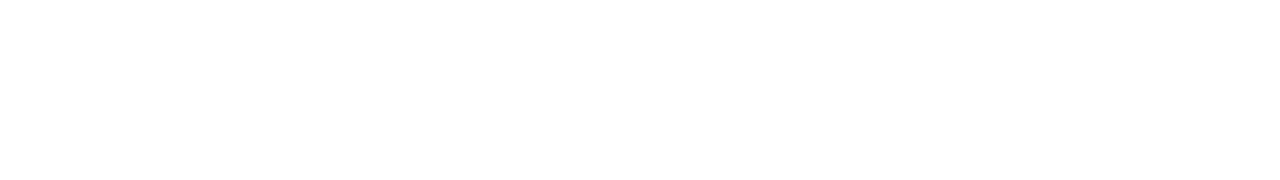
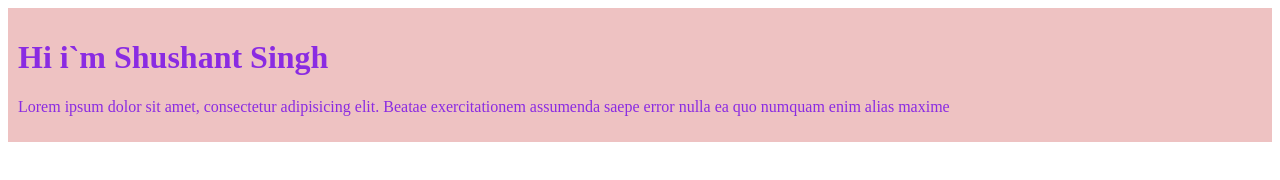
Before and after one commit to mdakibfaisal/sushant-git, a plain HTML site: page index.html in a window 1280 px wide. Drawn offline with Linux system fonts and the light colour scheme.

Commit message:
added the first blog

```diff
--- a/index.html
+++ b/index.html
@@ -4,8 +4,13 @@
     <meta charset="UTF-8">
     <meta name="viewport" content="width=device-width, initial-scale=1.0">
     <title>Sushant Website </title>
+    <link rel="stylesheet" href="style.css/blog.css">
 </head>
 <body>
+    <div>
+        <h1>Hi i`m Shushant Singh</h1>
+        <p>Lorem ipsum dolor sit amet, consectetur adipisicing elit. Beatae exercitationem assumenda saepe error nulla ea quo numquam enim alias maxime</p>
+    </div>
 
 </body>
 </html>
--- /dev/null
+++ b/style.css/blog.css
@@ -0,0 +1,5 @@
+div{
+    color: blueviolet;
+    background-color: rgb(238, 194, 194);
+    padding: 10px;
+}
```
